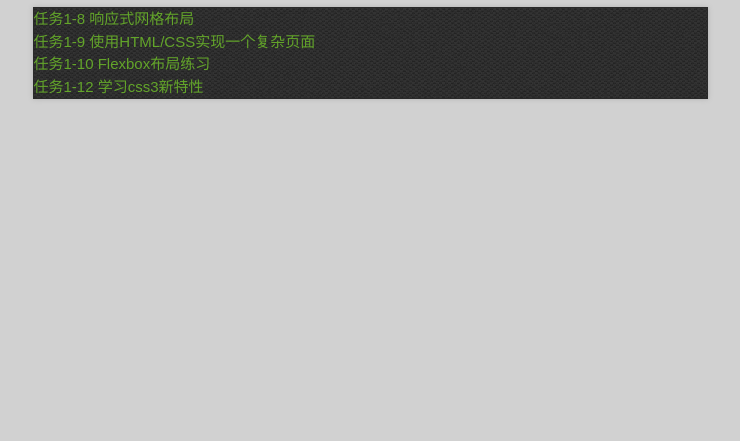
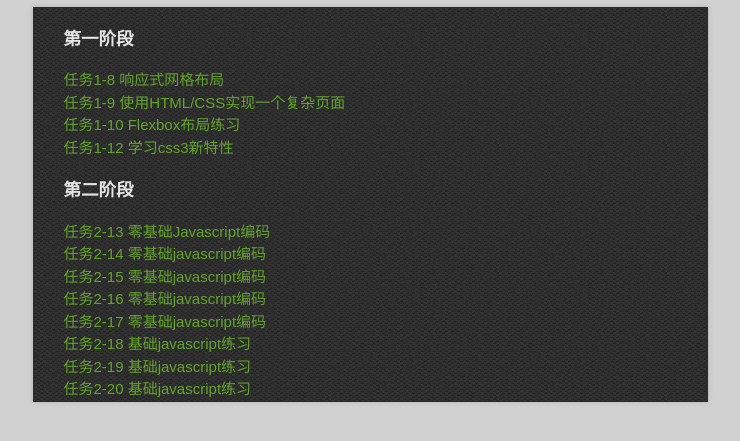
Before and after one commit to luochunfang/ifetask, a plain HTML site: page index.html in a window 1280 px wide. Shown: the part 123-564 px from the top of the page, without its empty margins (270-1010 px from the left). Drawn offline with nearby package versions, Linux system fonts and the light colour scheme.

Commit message:
second commit modi index.html

```diff
--- a/index.html
+++ b/index.html
@@ -6,13 +6,21 @@
 
   <link rel="stylesheet" href="stylesheets/stylesheet.css" media="screen">
   <link rel="stylesheet" href="stylesheets/github-dark.css">
-  <script type="text/javascript" src="https://ajax.googleapis.com/ajax/libs/jquery/1.7.1/jquery.min.js"></script>
-  <script type="text/javascript" src="javascripts/script.js"></script>
+ <!-- <script type="text/javascript" src="https://ajax.googleapis.com/ajax/libs/jquery/1.7.1/jquery.min.js"></script>
+  <script type="text/javascript" src="javascripts/script.js"></script>-->
 
   <title>Ifetask</title>
   <meta name="description" content="">
 
   <meta name="viewport" content="width=device-width,initial-scale=1">
+  <style>
+    #container *{
+      margin-left: 30px;
+    }
+    h3{
+      color: #e3e3e3;
+    }
+  </style>
 
 </head>
 
@@ -22,10 +30,21 @@
       <h1 class="title">Ifetask</h1>
     </header>
     <div id="container">
+      <h3>第一阶段</h3>
       <a href="task/task1-8/task1_8.html">任务1-8 响应式网格布局</a>  <br/>
       <a href="task/task1-9/task1_9.html">任务1-9 使用HTML/CSS实现一个复杂页面</a> <br/>
       <a href="task/task1-10/task1_10.html">任务1-10 Flexbox布局练习</a> <br/>
       <a href="task/task1_12/task1_12.html">任务1-12 学习css3新特性</a> <br/>
+
+      <h3>第二阶段</h3>
+      <a href="task/task2-13/task2_13.html">任务2-13 零基础Javascript编码</a> <br/>
+      <a href="task/task2-14/task2_14.html">任务2-14 零基础javascript编码</a><br/>
+      <a href="task/task2-15/task2_15.html">任务2-15 零基础javascript编码</a><br/>
+      <a href="task/task2-16/task2_16.html">任务2-16 零基础javascript编码</a><br/>
+      <a href="task/task2-17/task2_17.html">任务2-17 零基础javascript编码</a><br/>
+      <a href="task/task2-18/task2_18.html">任务2-18 基础javascript练习</a><br/>
+      <a href="task/task2-19/task2_19.html">任务2-19 基础javascript练习</a><br/>
+      <a href="task/task2-20/task2_20.html">任务2-20 基础javascript练习</a><br/>
       </div>
     </div>
 </body>
```
